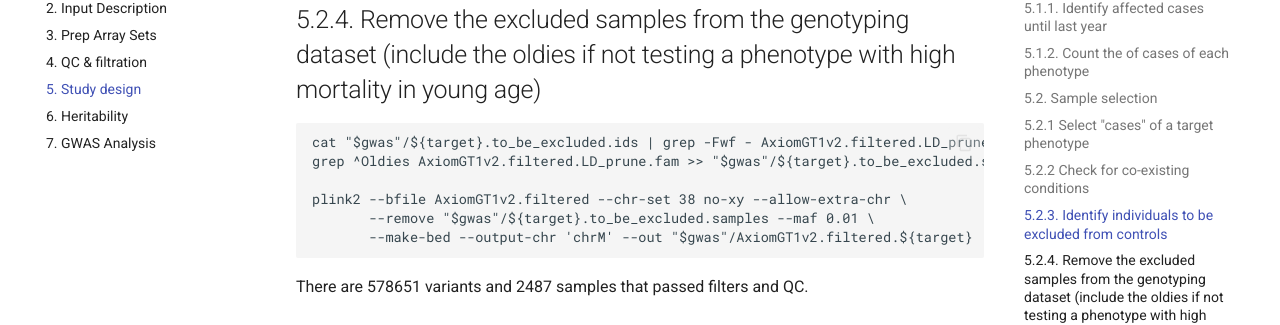
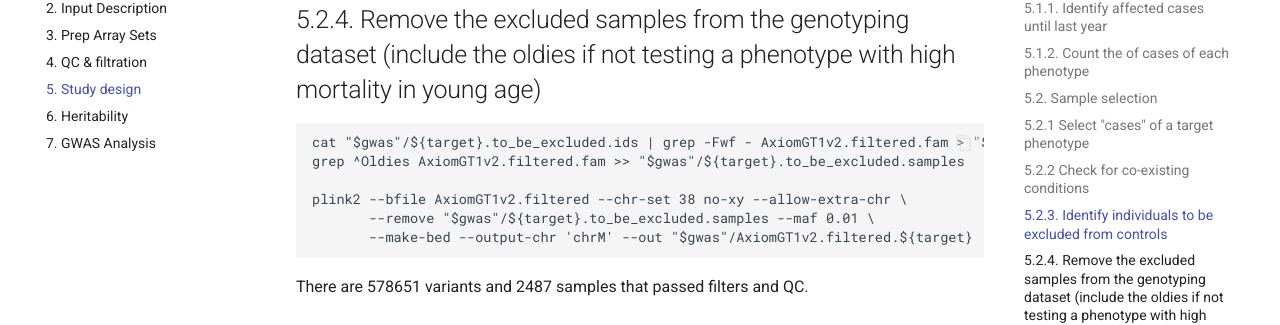
Before and after one commit to morrisanimalfoundation/grGWAS, an MkDocs documentation site: the page built from docs/5.pheno.md, in a window 1280 px wide and 900 px high, scrolled down 1922 px. Shown: the part 127-452 px from the top of the window. Built offline with MkDocs 1.6.1 and Material for MkDocs 9.7.7, drawn with Linux system fonts in a browser that asks for light colours; comment, search, counter and statistics services are not loaded.

Commit message:
fix old file name

````diff
--- a/docs/5.pheno.md
+++ b/docs/5.pheno.md
@@ -65,8 +65,8 @@ done < <(cut -f1 "$gwas"/${target}.to_be_excluded.lst) | sort | uniq > "$gwas"/$
 
 ## 5.2.4. Remove the excluded samples from the genotyping dataset (include the oldies if not testing a phenotype with high mortality in young age)
 ```
-cat "$gwas"/${target}.to_be_excluded.ids | grep -Fwf - AxiomGT1v2.filtered.LD_prune.fam > "$gwas"/${target}.to_be_excluded.samples
-grep ^Oldies AxiomGT1v2.filtered.LD_prune.fam >> "$gwas"/${target}.to_be_excluded.samples
+cat "$gwas"/${target}.to_be_excluded.ids | grep -Fwf - AxiomGT1v2.filtered.fam > "$gwas"/${target}.to_be_excluded.samples
+grep ^Oldies AxiomGT1v2.filtered.fam >> "$gwas"/${target}.to_be_excluded.samples
 
 plink2 --bfile AxiomGT1v2.filtered --chr-set 38 no-xy --allow-extra-chr \
        --remove "$gwas"/${target}.to_be_excluded.samples --maf 0.01 \
````
